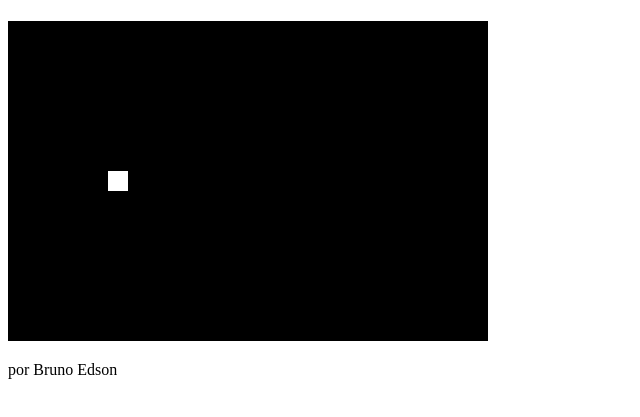
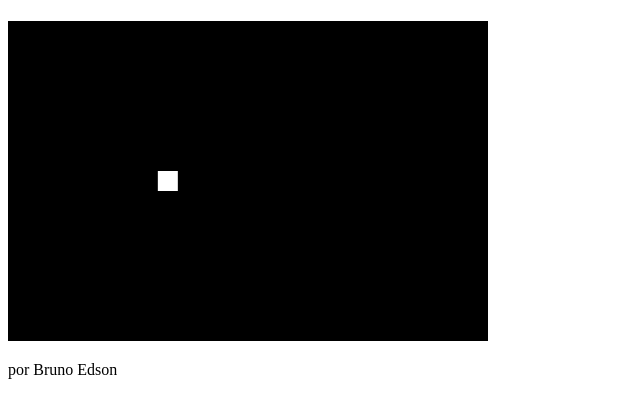
Before and after one commit to ufjf-dcc104/ufjf-dcc138-2021-3ere-atv1-brunoedson2201, a plain HTML site: page index.html in a window 1280 px wide. Shown: the part 59-476 px from the top of the page, without its empty margins (0-640 px from the left). Drawn offline with Linux system fonts and the light colour scheme.

Commit message:
Adiciona alteração do estado

```diff
--- a/index.html
+++ b/index.html
@@ -22,7 +22,12 @@
 
         function desenha(t){
             t0 = t0 ?? t;
-            dt = (t - t0)/1000;
+            dt = (t - t0)/1000; //milissegundos dividido por 1s
+
+            //Atualiza estado
+            x = x + 10*dt; //vira "tamanho" ou seja, roda a 10 pixels por segundos
+            //variáveis de estado, não pode mudar bruscamente na animação, usar o dt;
+
             //desenha fundos
             ctx.fillStyle = "black";
             ctx.fillRect(0, 0, canvas.width, canvas.height);
```
